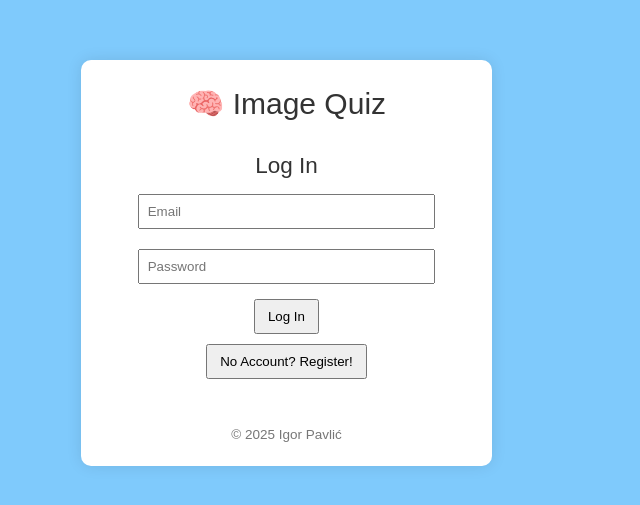
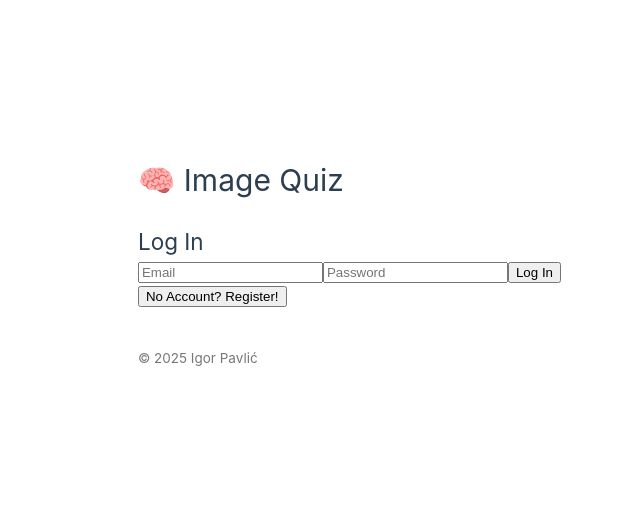
Before and after one commit to igorpavlic/Image-Quiz, a Vue app: page / in a window 1280 px wide. Shown: the part 137-642 px from the top of the page, without its empty margins (79-719 px from the left). Built offline with nearby package versions, Linux system fonts and the light colour scheme; no server answers.

Commit message:
Removed CSS to separate file

```diff
--- a/src/App.vue
+++ b/src/App.vue
@@ -1,7 +1,6 @@
 <template>
   <div class="container">
     <Header />
-
     <div v-if="!authChecked">
       <p>Loading...</p>
     </div>
@@ -19,9 +18,6 @@
     />
 
     <div v-else>
-      <p>Player: {{ user.email }}</p>
-      <button @click="logout">Log Out</button>
-
       <DataProvider
         @wordsLoaded="handleWordsLoaded"
         @imageFetcherReady="setImageFetcher"
@@ -32,11 +28,10 @@
         :wordList="wordList"
         :fetchImage="fetchImage"
       />
+      <p>Player: {{ user.email }}</p>
+      <button @click="logout">Log Out</button>
 
-      <AdminPanel
-        v-if="user.email === ownerEmail"
-
-      />
+      <AdminPanel v-if="user.email === ownerEmail" />
     </div>
     <Footer />
   </div>
@@ -90,41 +85,5 @@ const setImageFetcher = (fetcher) => {
 </script>
 
 <style>
-body {
-  font-family: Arial, sans-serif;
-  background-color: #7fcafc;
-  color: #333;
-  margin: 0;
-}
-.container {
-  width: 75%;
-  margin: 40px auto;
-  padding: 20px;
-  background: white;
-  border-radius: 10px;
-  text-align: center;
-  box-shadow: 0 0 15px rgba(0, 0, 0, 0.1);
-}
-img {
-  max-width: 300px;
-  margin: 20px auto;
-  display: block;
-}
-input, textarea {
-  padding: 8px;
-  margin: 10px;
-  width: 80%;
-  max-width: 500px;
-}
-button {
-  padding: 8px 12px;
-  margin: 5px;
-  cursor: pointer;
-}
-.admin-panel {
-  margin-top: 30px;
-  padding: 20px;
-  background: #f0f0f0;
-  border-radius: 8px;
-}
+  @import './assets/main.css'
 </style>
```
